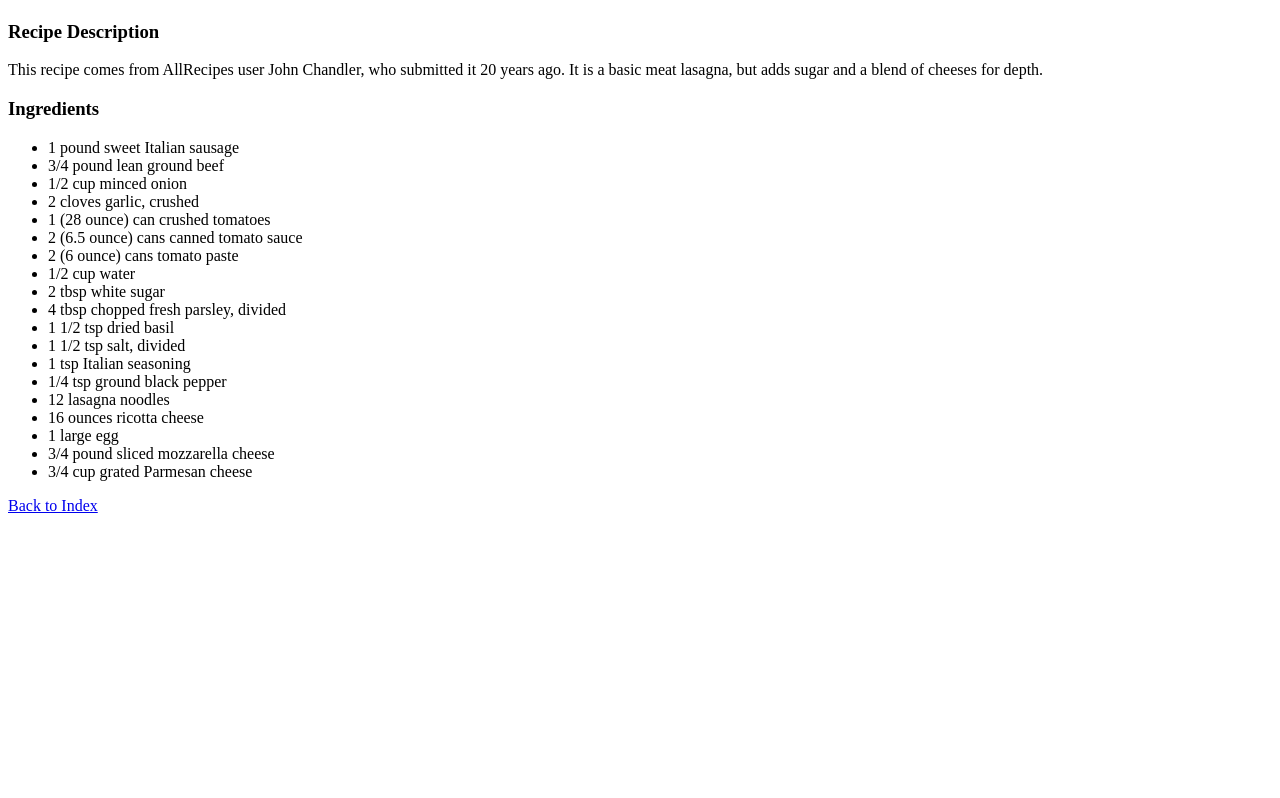
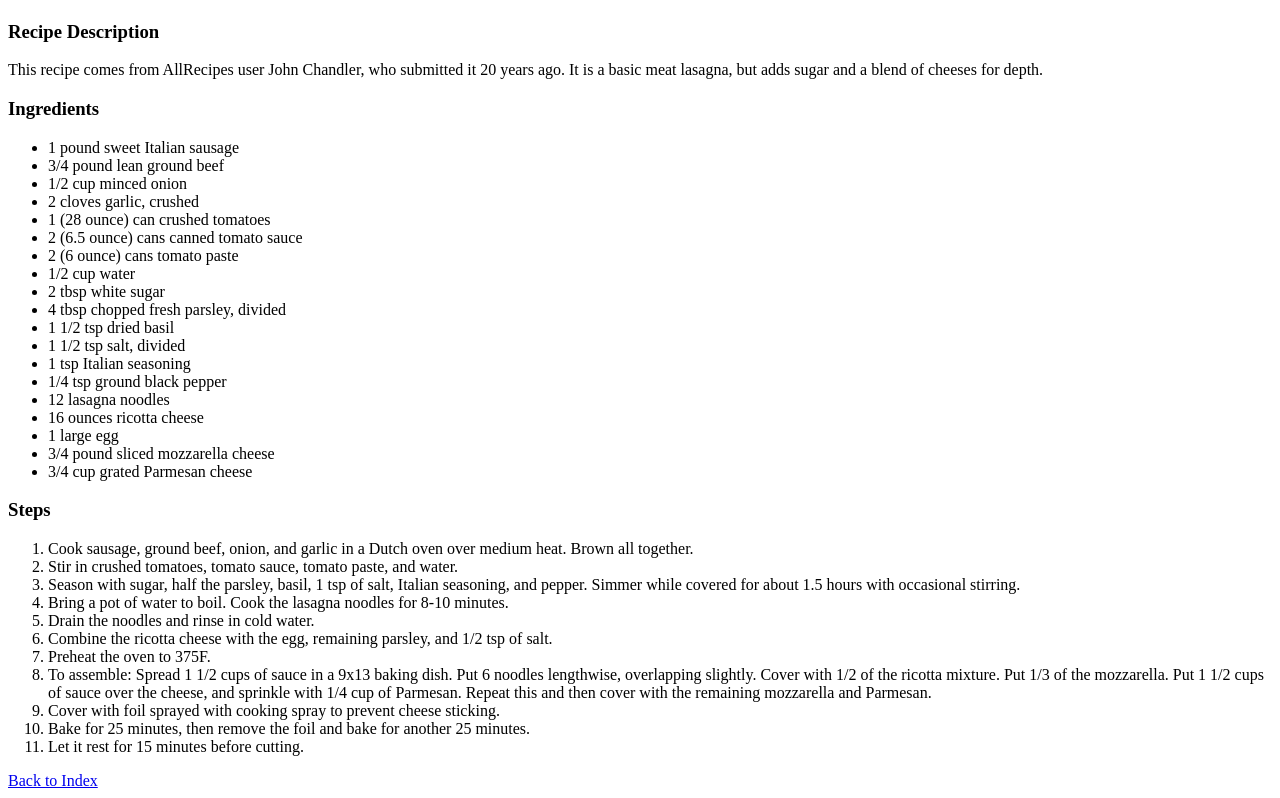
Before and after one commit to Saerkyne/odin-recipes, a plain HTML site: page recipes/lasagna.html in a window 1280 px wide. Shown: the part 645-1443 px from the top of the page. Before the commit the page ends 1168 px from the top, so only its background shows below. Drawn offline with Linux system fonts and the light colour scheme.

Commit message:
Added recipe steps for Lasagna

```diff
--- a/recipes/lasagna.html
+++ b/recipes/lasagna.html
@@ -36,9 +36,28 @@
         <li>3/4 pound sliced mozzarella cheese</li>
         <li>3/4 cup grated Parmesan cheese</li>
     </ul>
-
-
-
+    <h3>Steps</h3>
+    <ol>
+        <li>Cook sausage, ground beef, onion, and garlic in a Dutch oven over
+            medium heat. Brown all together.</li>
+        <li>Stir in crushed tomatoes, tomato sauce, tomato paste, and water.</li>
+        <li>Season with sugar, half the parsley, basil, 1 tsp of salt, Italian
+            seasoning, and pepper. Simmer while covered for about 1.5 hours with
+            occasional stirring.</li>
+        <li>Bring a pot of water to boil. Cook the lasagna noodles for 8-10 minutes.</li>
+        <li>Drain the noodles and rinse in cold water.</li>
+        <li>Combine the ricotta cheese with the egg, remaining parsley, and
+            1/2 tsp of salt.</li>
+        <li>Preheat the oven to 375F.</li>
+        <li>To assemble: Spread 1 1/2 cups of sauce in a 9x13 baking dish. Put
+            6 noodles lengthwise, overlapping slightly. Cover with 1/2 of the
+            ricotta mixture. Put 1/3 of the mozzarella. Put 1 1/2 cups of sauce
+            over the cheese, and sprinkle with 1/4 cup of Parmesan. Repeat this
+            and then cover with the remaining mozzarella and Parmesan.</li>
+        <li>Cover with foil sprayed with cooking spray to prevent cheese sticking.</li>
+        <li>Bake for 25 minutes, then remove the foil and bake for another 25 minutes.</li>
+        <li>Let it rest for 15 minutes before cutting.</li>
+    </ol>
 
 
     <a href="../index.html">Back to Index</a>
```
